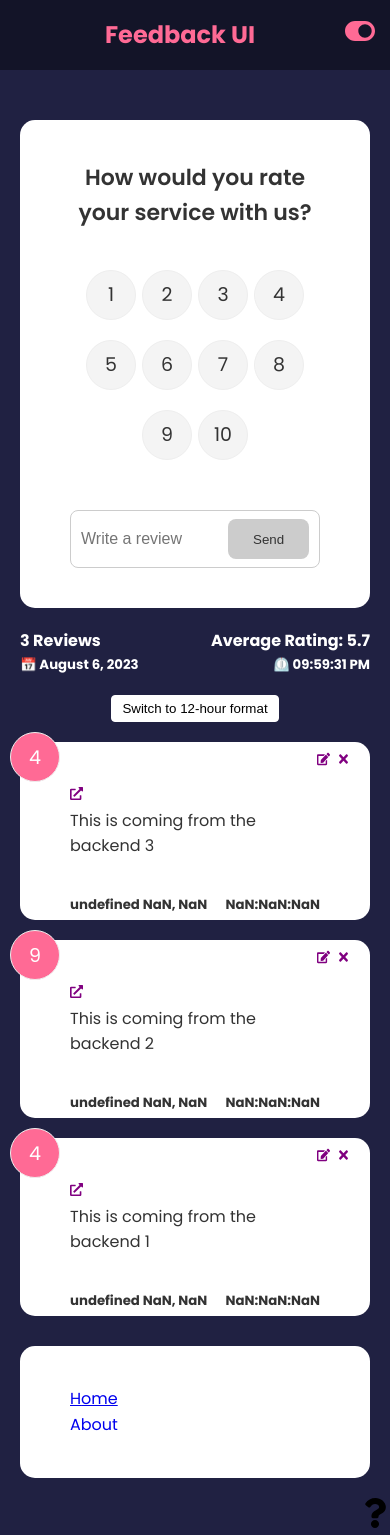
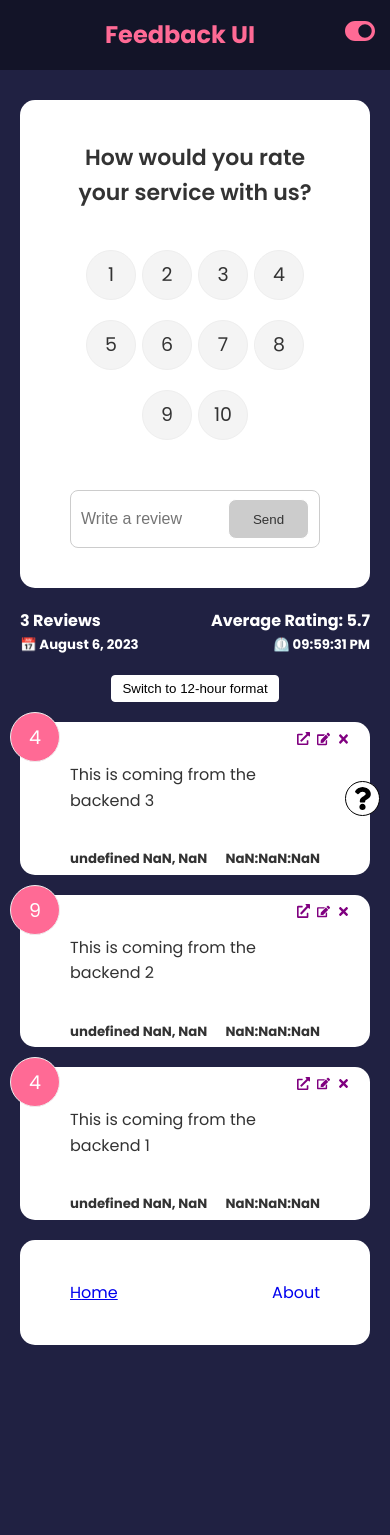
Before and after one commit to techstackmedia/react-front-to-back, a React (Create React App) app: page / in a window 390 px wide. After the commit the page ends 1365 px from the top, so only its background shows below. Built offline with nearby package versions, Linux system fonts and the light colour scheme; data requests are answered from the project's data file.

Commit message:
prettier effect

```diff
--- a/src/index.css
+++ b/src/index.css
@@ -23,6 +23,11 @@ ul {
   padding: 0 20px;
 }
 
+.container h2 a {
+  text-decoration: none;
+  color: #ff6a95;
+}
+
 header {
   height: 70px;
   width: 100%;
@@ -39,7 +44,7 @@ header {
   padding: 40px 50px;
   margin: 20px 0;
   position: relative;
-  width: 628px;
+  width: 100%;
 }
 
 .card.reverse {
@@ -113,6 +118,7 @@ input {
   flex-grow: 2;
   border: none;
   font-size: 16px;
+  background-color: transparent;
 }
 
 input:focus {
@@ -127,10 +133,6 @@ input:focus {
   width: 100%;
 }
 
-.card, .feedback-stats {
-  width: 628px
-}
-
 .num-display {
   position: absolute;
   top: -10px;
@@ -138,23 +140,33 @@ input:focus {
 }
 
 .close,
-.edit {
+.edit,
+.link {
   position: absolute;
   top: 10px;
-  right: 20px;
   cursor: pointer;
   background: none;
   border: none;
+}
+
+.close {
+  right: 20px;
 }
 
 .edit {
   right: 40px;
 }
 
+.link {
+  right: 60px;
+  top: 5px;
+}
+
 .btn {
   color: #fff;
-  border: 0;
+  border: 1px solid #fff;
   border-radius: 8px;
+  border: 1px solid #fff;
   color: #fff;
   width: 100px;
   height: 40px;
@@ -196,17 +208,29 @@ input:focus {
 .about-link {
   display: flex;
   justify-content: flex-end;
+  margin-right: 5px;
+  position: fixed;
+  right: 5px;
+  bottom: 20px;
 }
 
 /* FIX: Remove position: absolute to keep about icon at the bottom of the
  * document */
-.about-link a {
-  color: #fff;
-  cursor: pointer;
+
+.about-link img {
+  background-color: white;
+  width: 35px;
+  height: 35px;
+  border-radius: 50%;
+  overflow: hidden;
+  padding: 5px;
+  border: 1px solid #000;
+  transition: 0.3s ease;
 }
 
-.about-link a:hover {
-  color: #ff6a95;
+.about-link img:hover {
+  transform: scale(1.2);
+  box-shadow: 1px 2px 8px 2px #000;
 }
 
 .about h1 {
@@ -228,6 +252,8 @@ input:focus {
   display: flex;
   justify-content: center;
   align-items: center;
+  z-index: 1;
+  animation: fadeIn 0.3s ease-in-out;
 }
 
 .modal-content {
@@ -236,8 +262,29 @@ input:focus {
   border-radius: 5px;
   box-shadow: 0 2px 5px rgba(0, 0, 0, 0.3);
   max-width: 400px;
+  animation: slideIn 0.3s ease-in-out;
   /* position: relative;
   top: -35% */
+}
+
+@keyframes fadeIn {
+  from {
+    opacity: 0;
+  }
+  to {
+    opacity: 1;
+  }
+}
+
+@keyframes slideIn {
+  from {
+    transform: translateY(-20%);
+    opacity: 0;
+  }
+  to {
+    transform: translateY(0);
+    opacity: 1;
+  }
 }
 
 .modal-content h2 {
@@ -275,11 +322,6 @@ input:focus {
 }
 
 /* Additional styles to enhance the appearance */
-.container {
-  display: flex;
-  flex-direction: column;
-  align-items: center;
-}
 
 .feedback-list {
   margin-top: 20px;
@@ -289,16 +331,21 @@ input:focus {
   margin-bottom: 10px;
 }
 
-@media (max-width: 720px) {
-  .card, .feedback-stats {
-    width: 550px
-  }
+.footer {
+  display: flex;
+  justify-content: space-between;
 }
 
-@media (max-width: 630px) {
-  .card, .feedback-stats {
-    width: 400px;
-  }
+.not-found {
+  display: flex;
+  flex-direction: column;
+  justify-content: center;
+  align-items: center;
+  height: 100vh;
+}
+
+.error {
+  color: rgb(238, 63, 63);
 }
 
 @media (max-width: 600px) {
@@ -318,9 +365,3 @@ input:focus {
     width: 80%;
   }
 }
-
-@media (max-width: 460px) {
-  .card, .feedback-stats {
-    width: 100%;
-  }
-}
```
